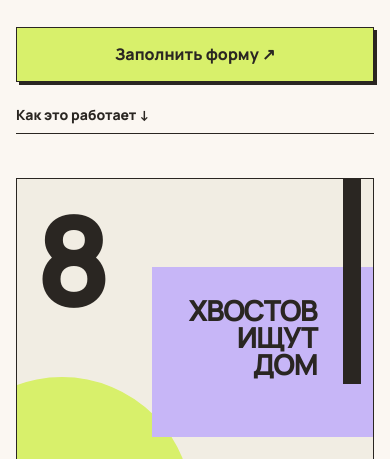
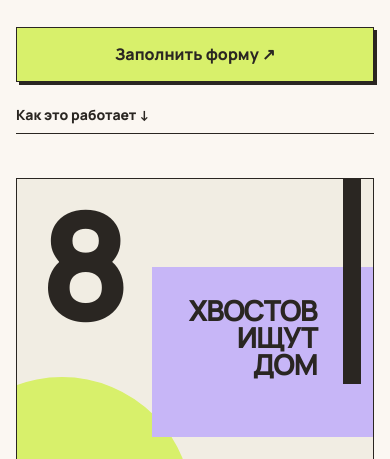
Before and after one commit to VespaAsya/inno-cat-portal, a plain HTML site: page index.html in a window 390 px wide. Shown: the part 325-784 px from the top of the page. Drawn offline with Linux system fonts and the light colour scheme.

Commit message:
Balance hero campaign number

```diff
--- a/styles.css
+++ b/styles.css
@@ -40,7 +40,7 @@ p, h1, h2, h3 { margin-top: 0; }
 .shape.lavender { width: 58%; height: 200px; right: 0; top: 115px; background: var(--lavender); }
 .shape.sage { width: 60%; height: 125px; right: 0; bottom: 0; background: var(--sage); }
 .shape.black { width: 26px; height: 235px; right: 20px; top: 0; background: var(--ink); }
-.poster-number { position: absolute; z-index: 2; left: 28px; top: 24px; font-size: clamp(116px, 11vw, 160px); line-height: .9; letter-spacing: -.1em; font-weight: 800; }
+.poster-number { position: absolute; z-index: 2; left: 44px; top: 34px; font-size: clamp(180px, 14vw, 220px); line-height: .82; letter-spacing: -.07em; font-weight: 800; }
 .poster-label { position: absolute; z-index: 3; right: 84px; top: 148px; width: 220px; text-align: right; font-size: clamp(26px, 3vw, 42px); line-height: .92; letter-spacing: -.055em; font-weight: 800; }
 
 .how { padding-block: 72px; }
@@ -80,6 +80,7 @@ p, h1, h2, h3 { margin-top: 0; }
   .hero { min-height: auto; grid-template-columns: 1fr; padding-top: 52px; }
   .hero-copy { max-width: 720px; }
   .bauhaus-poster { min-height: 460px; }
+  .poster-number { left: 60px; top: 30px; font-size: 240px; }
   .signup-grid { grid-template-columns: 1fr; }
   .signup-copy { padding-block: 0; }
   .signup h2 { font-size: 54px; }
@@ -93,7 +94,7 @@ p, h1, h2, h3 { margin-top: 0; }
   .hero-lead { font-size: 16px; }
   .hero-actions { align-items: stretch; flex-direction: column; gap: 14px; }
   .bauhaus-poster { min-height: 390px; }
-  .poster-number { left: 18px; font-size: 125px; }
+  .poster-number { left: 22px; top: 22px; font-size: 150px; }
   .poster-label { right: 56px; top: 118px; width: 160px; font-size: 29px; }
   .shape.circle { width: 260px; height: 260px; left: -85px; }
   .shape.lavender { width: 62%; top: 88px; height: 170px; }
```
